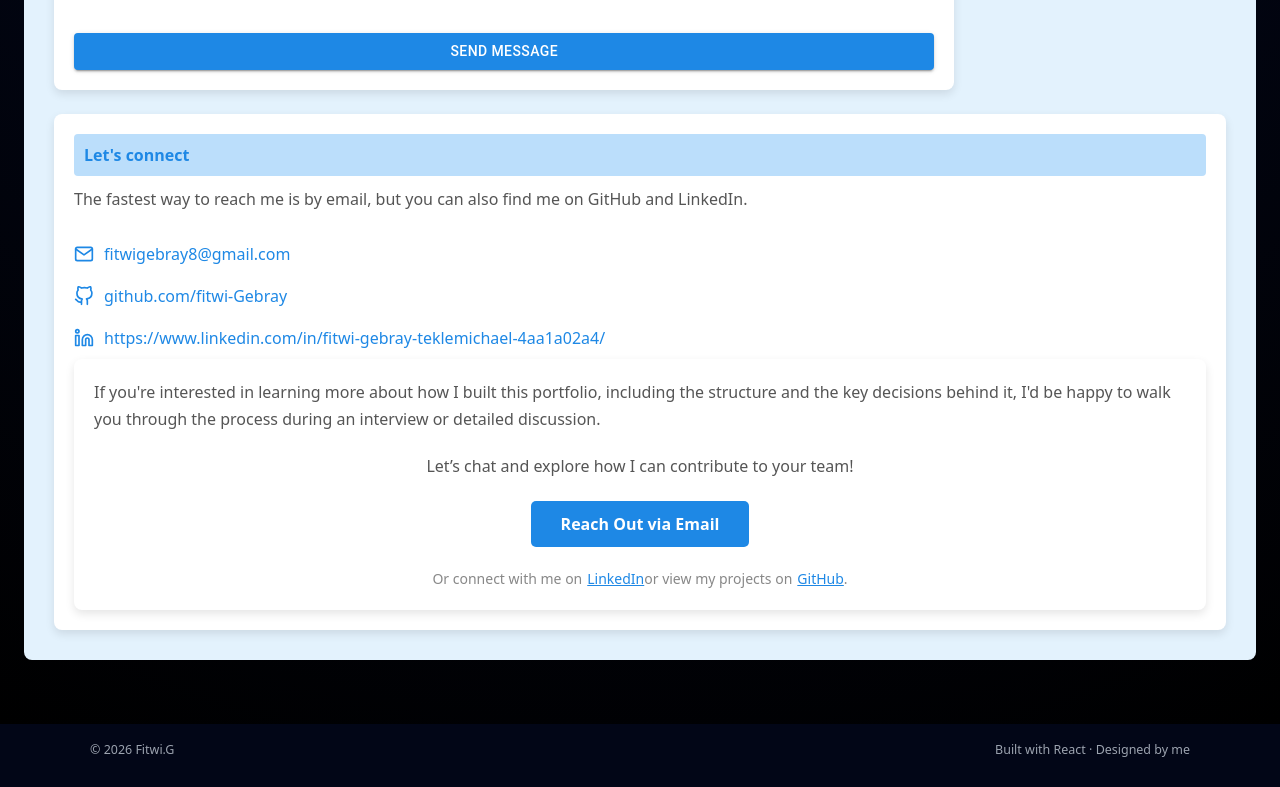
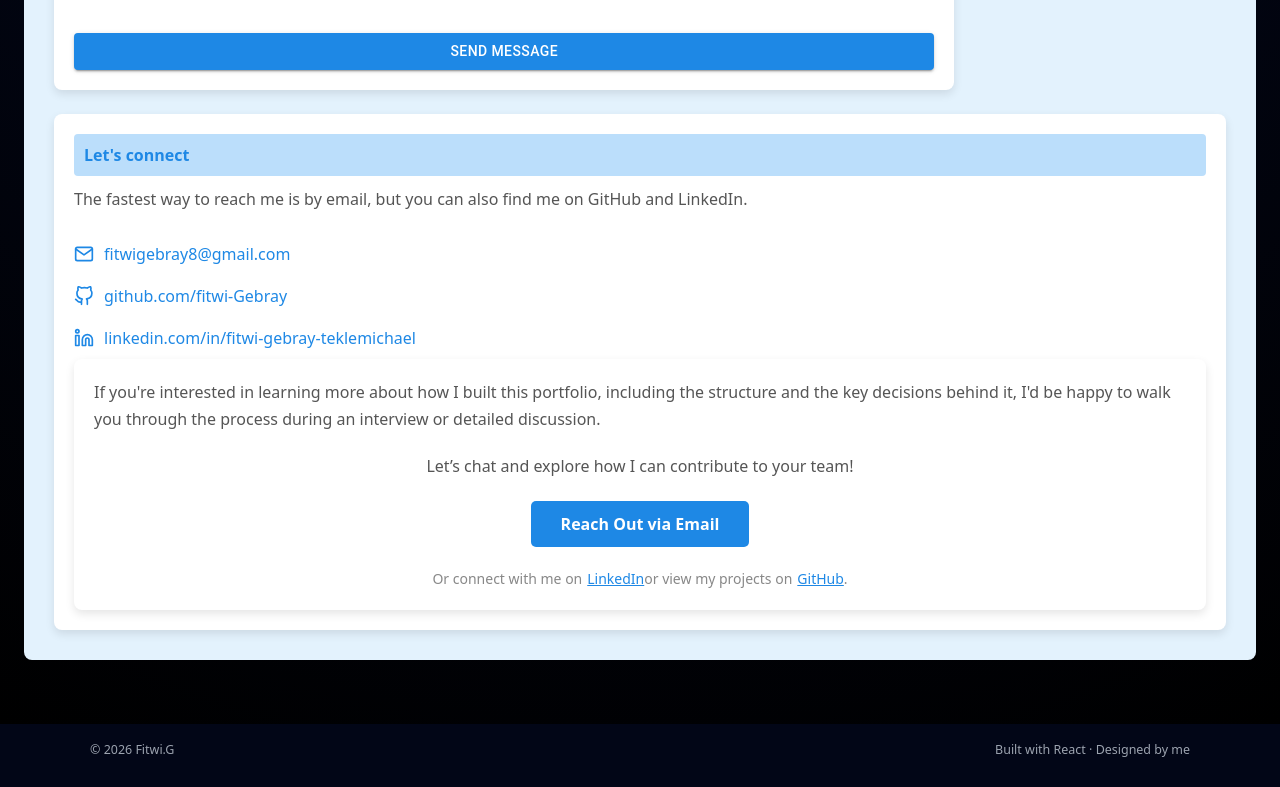
Before and after one commit to fitwi-Gebray/fitwi-portfolio, a React (Vite) app: page / in a window 1280 px wide. Shown: the part 2578-3365 px from the top of the page. Built offline with nearby package versions, Linux system fonts and the light colour scheme.

Commit message:
LinkedIn address updated

```diff
--- a/src/components/Contact.jsx
+++ b/src/components/Contact.jsx
@@ -237,9 +237,7 @@ const Contact = () => {
                 }}
               >
                 <FiLinkedin size={20} style={{ marginRight: "10px" }} />
-                <span>
-                  https://www.linkedin.com/in/fitwi-gebray-teklemichael-4aa1a02a4/
-                </span>
+                <span>linkedin.com/in/fitwi-gebray-teklemichael</span>
               </a>
             </div>
 
```
